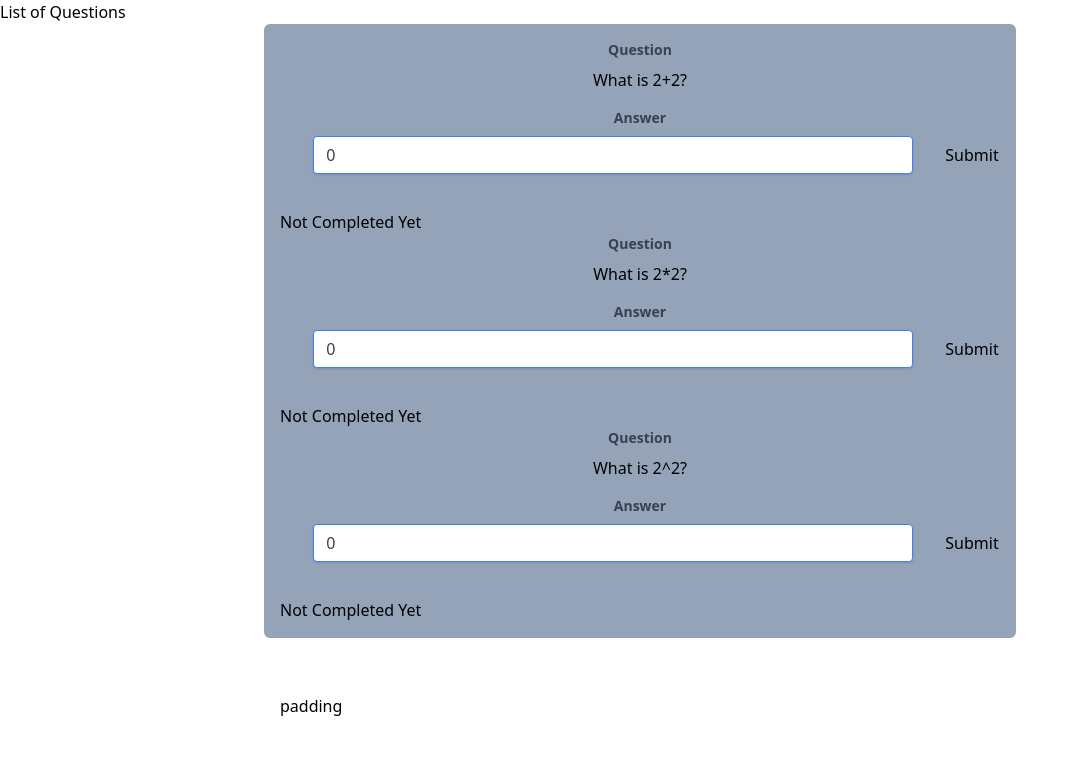
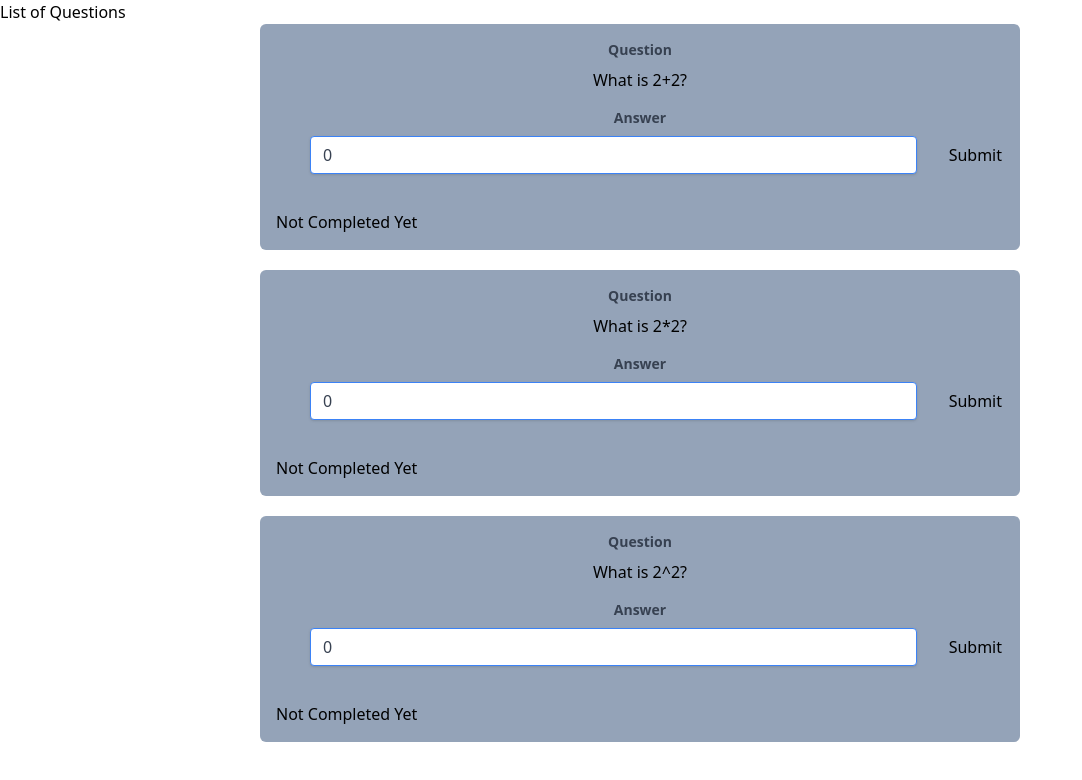
Before and after one commit to joecwilson/education-game, a React (Create React App) app: page / in a window 1280 px wide. Shown: the top 780 px of the page, without its empty margins (0-1082 px from the left). Built offline with nearby package versions, Linux system fonts and the light colour scheme.

Commit message:
Added padding between questions

```diff
--- a/src/QuestionList.js
+++ b/src/QuestionList.js
@@ -22,21 +22,21 @@ export default function QuestionList (){
         }
     ];
     const [questions] = useState(initialValues);
-    const questionViews = questions.map(
-        question => <QuestionView key={question._id} question={question}/>
-    );
+    // const questionViews = questions.map(
+    //     question => <QuestionView key={question._id} question={question}/>
+    // );
     return(
         <div>
             <h1>
                 List of Questions
             </h1>
-            <div className="grid grid-cols-5 gap-10">
-                <div className="col-span-3 col-start-2 rounded-md bg-slate-400 p-4" >
-                    {questionViews}
-                </div>
-                <div className="box col-span-3 col-start-2 p-4">
-                    padding
-                </div>
+            <div className="grid grid-cols-5 gap-5">
+                {questions.map(question =>
+                    <div className="col-span-3 col-start-2 rounded-md bg-slate-400 p-4" >
+                        <QuestionView key={question._id} question={question}/>
+
+                    </div>
+                )}
             </div>
         </div>
     );
```
